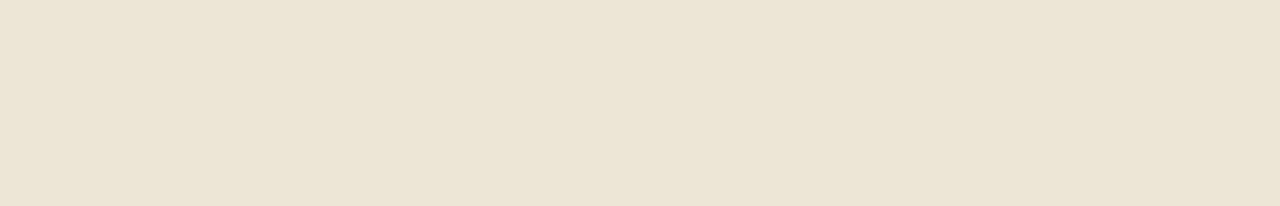
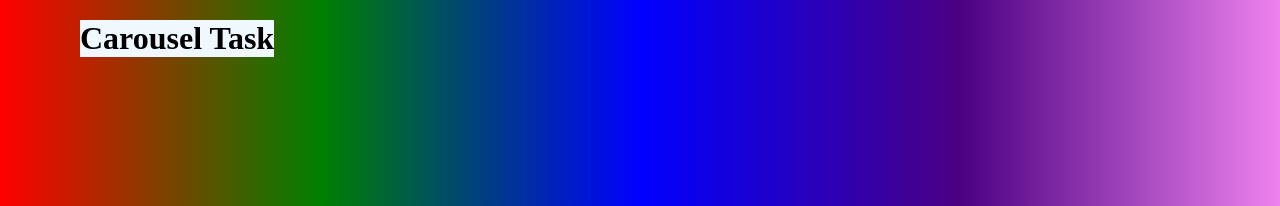
Before and after one commit to Bhavya27Amuduri/Carouselpro, a plain HTML site: page index.html in a window 1280 px wide. Shown: the top 206 px of the page. Drawn offline with Linux system fonts and the light colour scheme.

Commit message:
Update index.html
changed the background color and added a title to the task.

```diff
--- a/index.html
+++ b/index.html
@@ -14,7 +14,7 @@
                 display: flex;
                 justify-content: center;
                 align-items: center;
-                background-color: #ede6d6;
+                background-image: linear-gradient(to right,red,green,blue,indigo,violet);
             }
             .slide-container{
                 position: relative;
@@ -119,6 +119,9 @@
         </style>
     </head>
     <body>
+        <div style = "position: absolute;left: 80px;top:20px;background-color: aliceblue;">
+              <h1> Carousel Task </h1>
+        </div>
         <div class="slide-container">
             <div class="slides">
                 <img src="img1.jpg" class="active">
```
